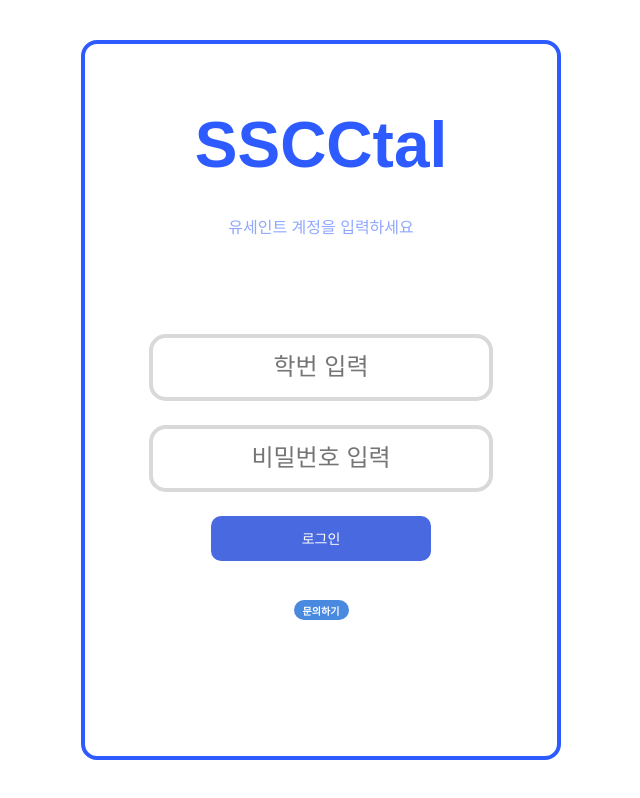
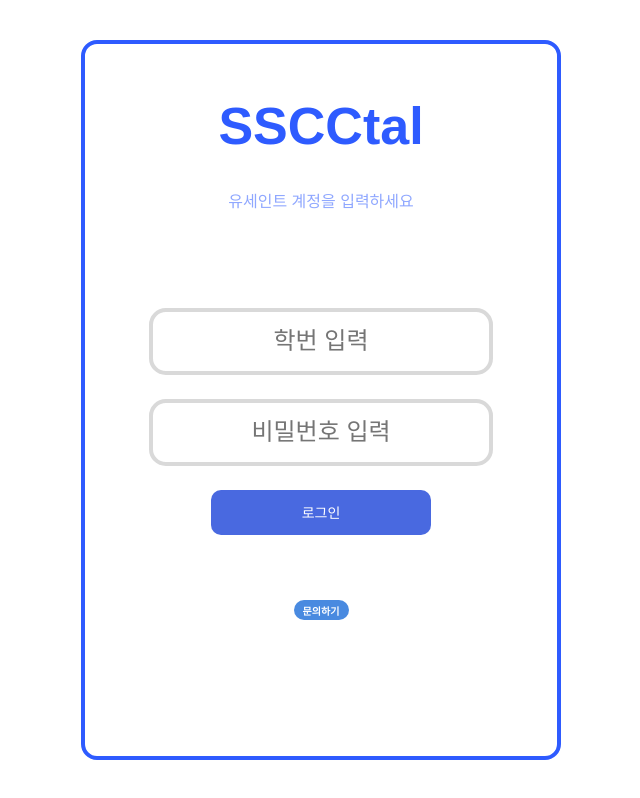
Before and after one commit to SSCC-Library/SSCCtal-FE.kiosk, a React (Vite) app: page /result/failure in a window 1280 px wide. Shown: the whole page, without its empty margins (319-959 px from the left). Built offline with nearby package versions, Linux system fonts and the light colour scheme; no server answers.

Commit message:
design: title 사이즈 변경 (#29)

```diff
--- a/src/components/page_container.css
+++ b/src/components/page_container.css
@@ -16,5 +16,5 @@
 .page-title {
 	margin-top: 1em;
 	font-weight: 700;
-	font-size: 8em;
+	font-size: 6.5em;
 }
```
